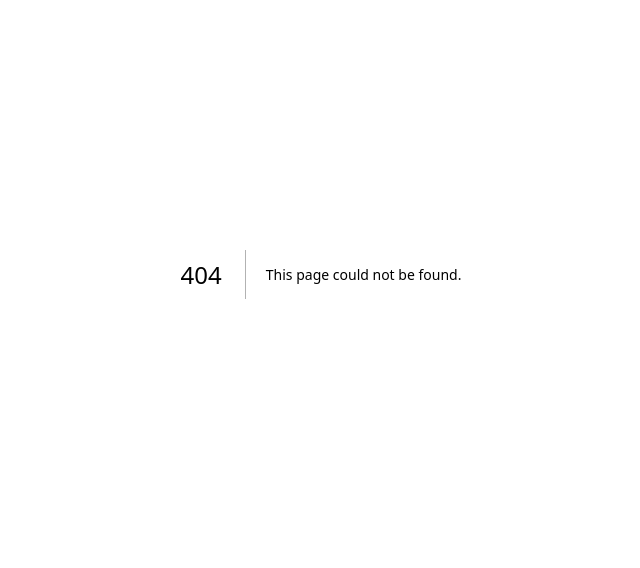
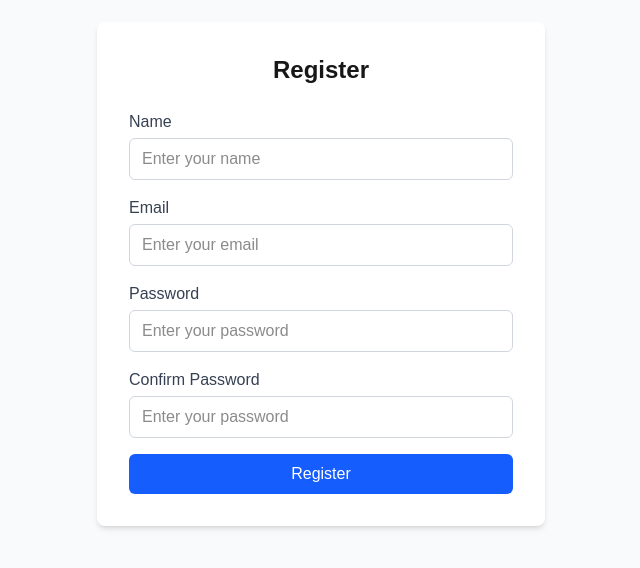
Before and after one commit to VivekPRajeev/green-quote, a Next.js app: page /register in a window 1280 px wide. Before the commit this address had no page. Shown: the part 126-694 px from the top of the page, without its empty margins (319-959 px from the left). Built offline with nearby package versions, Linux system fonts and the light colour scheme.

Commit message:
Registration form Page and API initialized

```diff
--- /dev/null
+++ b/src/app/api/register/route.ts
@@ -0,0 +1,37 @@
+import { NextRequest, NextResponse } from 'next/server';
+import { PrismaClient } from '@prisma/client';
+const bcrypt = require('bcryptjs');
+
+const prisma = new PrismaClient();
+
+export async function POST(req: NextRequest) {
+    try {
+        const { email, password, name } = await req.json();
+
+        if (!email || !password || !name) {
+            return NextResponse.json({ error: 'Missing fields' }, { status: 400 });
+        }
+
+        const existingUser = await prisma.user.findUnique({ where: { email } });
+        if (existingUser) {
+            return NextResponse.json({ error: 'Email already registered' }, { status: 409 });
+        }
+
+        const hashedPassword = await bcrypt.hash(password, 10);
+
+        const user = await prisma.user.create({
+            data: {
+                email,
+                fullName : name,
+                password: hashedPassword,
+                isAdmin: false,
+            },
+        });
+
+        return NextResponse.json({ user: { id: user.id, email: user.email, name: user.fullName } }, { status: 201 });
+    } catch (error) {
+        return NextResponse.json({ error: 'Registration failed' }, { status: 500 });
+    } finally {
+        await prisma.$disconnect();
+    }
+}
--- /dev/null
+++ b/src/app/register/page.tsx
@@ -0,0 +1,124 @@
+'use client';
+import React, { useState } from 'react';
+
+const RegisterPage: React.FC = () => {
+  const [form, setForm] = useState({
+    name: '',
+    email: '',
+    password: '',
+    confirmPassword: '',
+  });
+
+  const [error, setError] = useState<string | null>(null);
+
+  const handleChange = (e: React.ChangeEvent<HTMLInputElement>) => {
+    setForm({ ...form, [e.target.name]: e.target.value });
+  };
+
+  const handleSubmit = async (e: React.FormEvent) => {
+    e.preventDefault();
+    try {
+      const res = await fetch('/api/register', {
+        method: 'POST',
+        headers: { 'Content-Type': 'application/json' },
+        body: JSON.stringify(form),
+      });
+
+      const data = await res.json();
+      if (res.ok) alert('Registered successfully!');
+      else alert(data.error || 'Error');
+    } catch (err) {
+      console.error(err);
+      alert('Network error');
+    }
+  };
+
+  return (
+    <div className="flex items-center justify-center min-h-screen bg-gray-50">
+      <div className="bg-white p-8 rounded-lg shadow-md w-full max-w-md">
+        <h1 className="text-2xl font-semibold text-center mb-6">Register</h1>
+
+        <form className="space-y-4" onSubmit={handleSubmit}>
+          <div className="flex flex-col">
+            <label htmlFor="name" className="mb-1 text-gray-700 font-medium">
+              Name
+            </label>
+            <input
+              type="text"
+              id="name"
+              name="name"
+              placeholder="Enter your name"
+              value={form.name}
+              onChange={handleChange}
+              className="border border-gray-300 rounded-md px-3 py-2 focus:outline-none focus:ring-2 focus:ring-blue-400 focus:border-blue-400"
+              required
+            />
+          </div>
+
+          <div className="flex flex-col">
+            <label htmlFor="email" className="mb-1 text-gray-700 font-medium">
+              Email
+            </label>
+            <input
+              type="email"
+              id="email"
+              name="email"
+              placeholder="Enter your email"
+              value={form.email}
+              onChange={handleChange}
+              className="border border-gray-300 rounded-md px-3 py-2 focus:outline-none focus:ring-2 focus:ring-blue-400 focus:border-blue-400"
+              required
+            />
+          </div>
+
+          <div className="flex flex-col">
+            <label
+              htmlFor="password"
+              className="mb-1 text-gray-700 font-medium"
+            >
+              Password
+            </label>
+            <input
+              type="password"
+              id="password"
+              name="password"
+              placeholder="Enter your password"
+              value={form.password}
+              onChange={handleChange}
+              className="border border-gray-300 rounded-md px-3 py-2 focus:outline-none focus:ring-2 focus:ring-blue-400 focus:border-blue-400"
+              required
+            />
+          </div>
+
+          <div className="flex flex-col">
+            <label
+              htmlFor="password"
+              className="mb-1 text-gray-700 font-medium"
+            >
+              Confirm Password
+            </label>
+            <input
+              type="password"
+              id="confirmPassword"
+              name="confirmPassword"
+              placeholder="Enter your password"
+              value={form.confirmPassword}
+              onChange={handleChange}
+
+              className="border border-gray-300 rounded-md px-3 py-2 focus:outline-none focus:ring-2 focus:ring-blue-400 focus:border-blue-400"
+              required
+            />
+          </div>
+          <button
+            type="submit"
+            className="w-full bg-blue-600 text-white font-medium py-2 rounded-md hover:bg-blue-700 transition-colors"
+          >
+            Register
+          </button>
+        </form>
+      </div>
+    </div>
+  );
+};
+
+export default RegisterPage;
```
